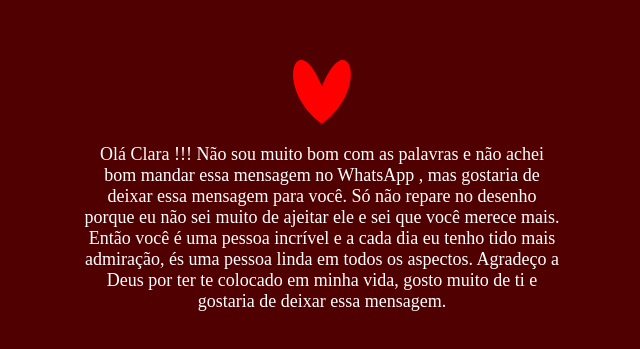
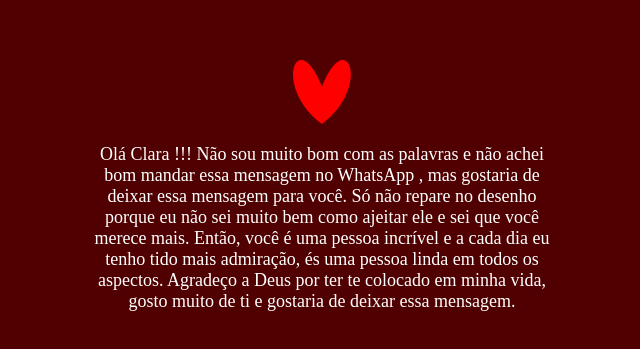
Before and after one commit to Andrepc15/Teste123456, a plain HTML site: page index.html in a window 1280 px wide. Shown: the part 227-576 px from the top of the page, without its empty margins (318-958 px from the left). Drawn offline with Linux system fonts and the light colour scheme.

Commit message:
Update index.html

```diff
--- a/index.html
+++ b/index.html
@@ -43,8 +43,8 @@
         <canvas id="heartCanvas" width="100" height="100"></canvas>
         <div id="message">
             Olá Clara !!! Não sou muito bom com as palavras e não achei bom mandar essa mensagem no WhatsApp ,
-            mas gostaria de deixar essa mensagem para você. Só não repare no desenho porque eu não sei muito de ajeitar ele e sei que você merece mais.
-            Então você é uma pessoa incrível e a cada dia eu tenho tido mais admiração, és uma pessoa linda em todos os aspectos.
+            mas gostaria de deixar essa mensagem para você. Só não repare no desenho porque eu não sei muito bem como ajeitar ele e sei que você merece mais.
+            Então, você é uma pessoa incrível e a cada dia eu tenho tido mais admiração, és uma pessoa linda em todos os aspectos.
             Agradeço a Deus por ter te colocado em minha vida, gosto muito de ti e gostaria de deixar essa mensagem.
         </div>
     </div>
```
